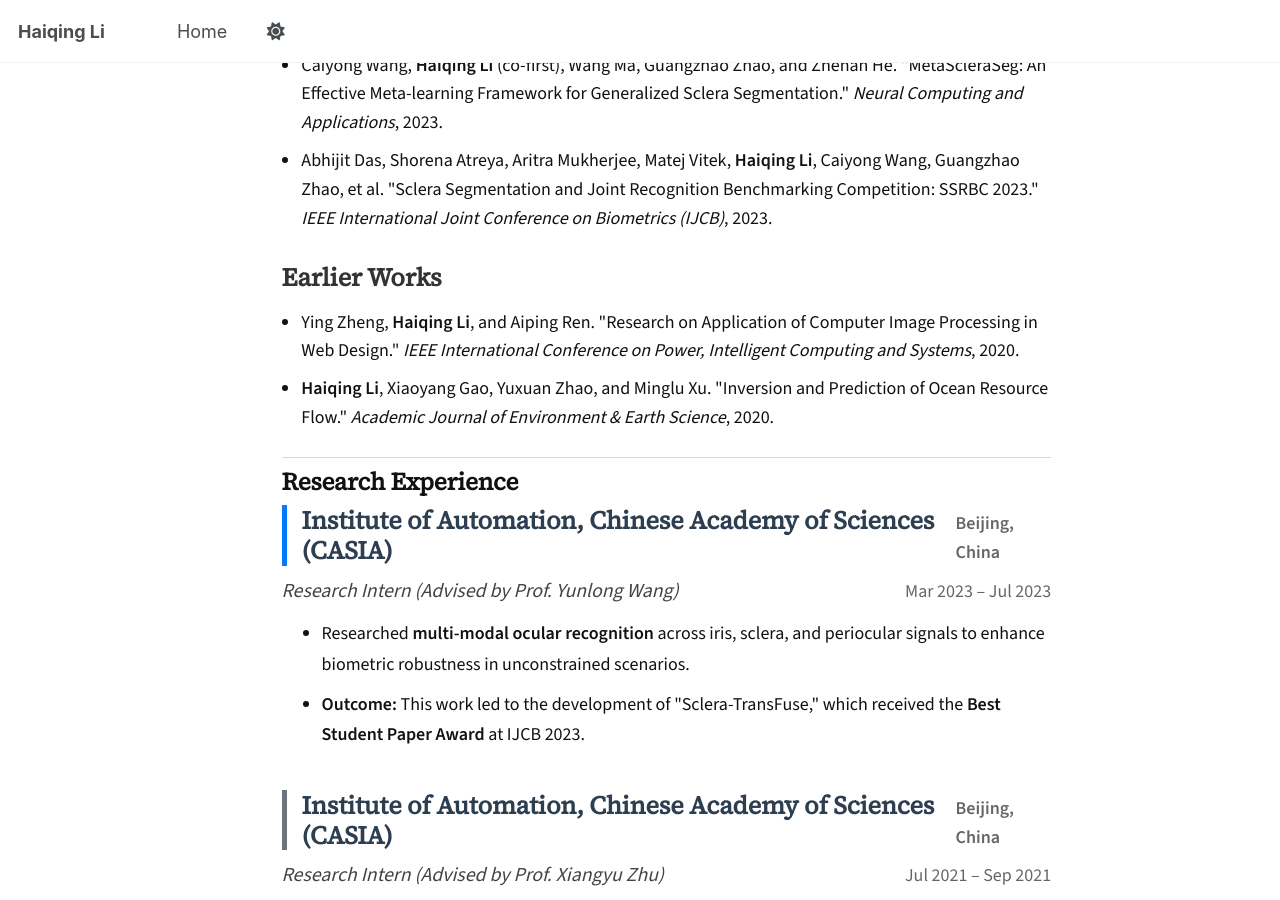
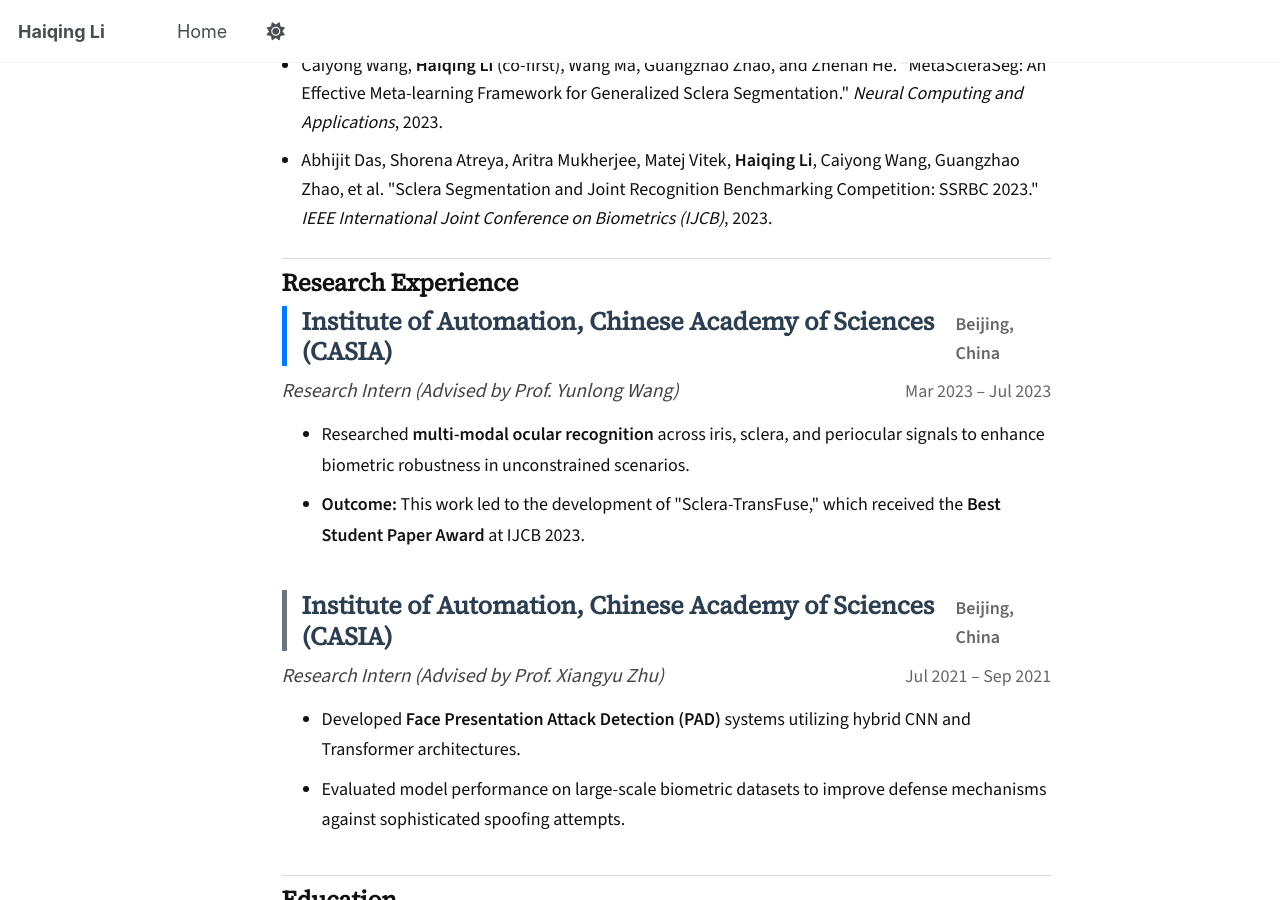
Before and after one commit to lhqqq/lhqqq.github.io, a Jekyll site: the page built from _pages/about.md, in a window 1280 px wide and 900 px high, scrolled down 2030 px. Built offline with Jekyll 4.4.1, drawn with Linux system fonts in a browser that asks for light colours; a script that is not in the unit is left out.

Commit message:
Refactor about page by removing earlier works
Removed earlier works section and updated heading levels for consistency.

```diff
--- a/_pages/about.md
+++ b/_pages/about.md
@@ -135,27 +135,15 @@ redirect_from:
     </li>
   </ul>
 
-  <h4 style="font-size: 1.4em; margin-top: 30px; margin-bottom: 15px; color: #333;">Earlier Works</h4>
-  <ul class="simple-list">
-    <li>
-      Ying Zheng, <strong>Haiqing Li</strong>, and Aiping Ren.
-      "Research on Application of Computer Image Processing in Web Design."
-      <em>IEEE International Conference on Power, Intelligent Computing and Systems</em>, 2020.
-    </li>
-    <li>
-      <strong>Haiqing Li</strong>, Xiaoyang Gao, Yuxuan Zhao, and Minglu Xu.
-      "Inversion and Prediction of Ocean Resource Flow."
-      <em>Academic Journal of Environment & Earth Science</em>, 2020.
-    </li>
-  </ul>
+
 <section id="experience">
   <h3 class="section-title">Research Experience</h3>
 
   <div style="margin-bottom: 40px;">
     <div style="display: flex; justify-content: space-between; align-items: baseline;">
-      <h4 style="font-size: 1.4em; color: #2c3e50; margin: 0; border-left: 5px solid #007bff; padding-left: 15px;">
+      <h3 style="font-size: 1.4em; color: #2c3e50; margin: 0; border-left: 5px solid #007bff; padding-left: 15px;">
         Institute of Automation, Chinese Academy of Sciences (CASIA)
-      </h4>
+      </h3>
       <span style="color: #666; font-weight: bold;">Beijing, China</span>
     </div>
     <div style="display: flex; justify-content: space-between; align-items: baseline; margin-top: 8px;">
@@ -170,9 +158,9 @@ redirect_from:
 
   <div style="margin-bottom: 40px;">
     <div style="display: flex; justify-content: space-between; align-items: baseline;">
-      <h4 style="font-size: 1.4em; color: #2c3e50; margin: 0; border-left: 5px solid #6c757d; padding-left: 15px;">
+      <h3 style="font-size: 1.4em; color: #2c3e50; margin: 0; border-left: 5px solid #6c757d; padding-left: 15px;">
         Institute of Automation, Chinese Academy of Sciences (CASIA)
-      </h4>
+      </h3>
       <span style="color: #666; font-weight: bold;">Beijing, China</span>
     </div>
     <div style="display: flex; justify-content: space-between; align-items: baseline; margin-top: 8px;">
```
